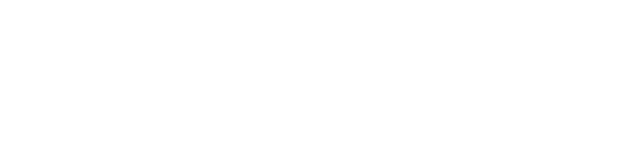
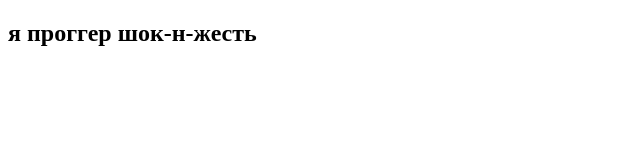
Before and after one commit to AlexandrSmagin/first-project, a plain HTML site: page index.html in a window 1280 px wide. Shown: the whole page, without its empty margins (0-640 px from the left). Drawn offline with Linux system fonts and the light colour scheme.

Commit message:
создал стили блок и h2

```diff
--- a/index.html
+++ b/index.html
@@ -5,8 +5,13 @@
     <meta http-equiv="X-UA-Compatible" content="IE=edge">
     <meta name="viewport" content="width=device-width, initial-scale=1.0">
     <title>Document</title>
+    <link rel="stylesheets" href="style.css">
 </head>
 <body>
-
+    <div class="block">
+        <h2 class="title">
+            я проггер шок-н-жесть
+        </h2>
+    </div>
 </body>
 </html>
--- a/style.css
+++ b/style.css
@@ -0,0 +1,8 @@
+.block{
+    width: 100px;
+    height: 100px;
+    color: #1488;
+}
+.title{
+    font-family: 'Times New Roman', Times, serif;
+}
```
